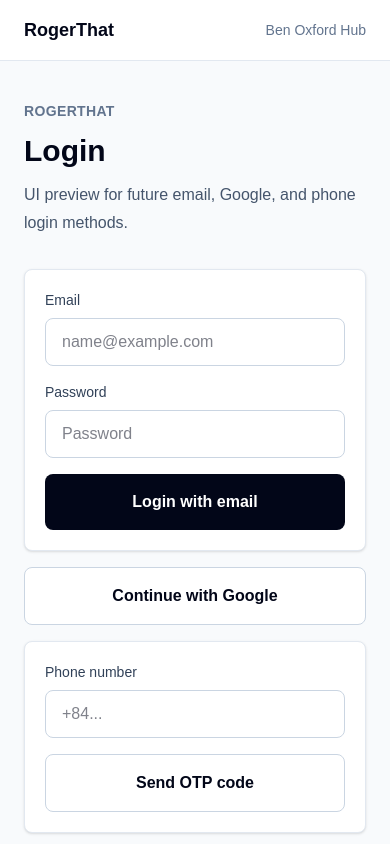
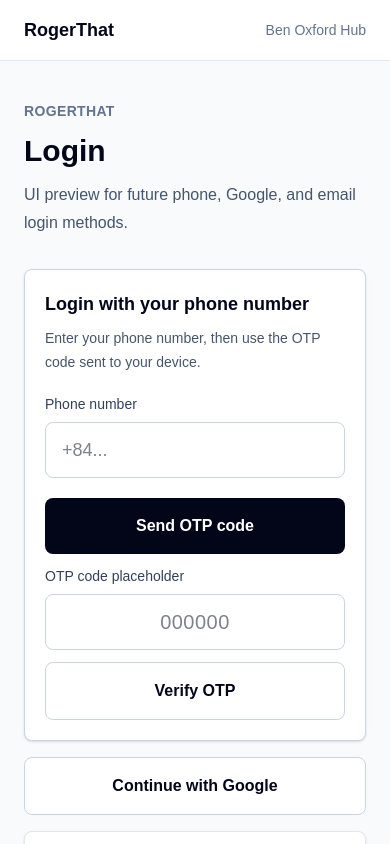
Before and after one commit to M3-AI-alt/rogerthat-app, a Next.js app: page /login in a window 390 px wide. Shown: the top 844 px of the page. Built offline with nearby package versions, Linux system fonts and the light colour scheme.

Commit message:
Step 4 fix: prioritize phone login for mobile users

```diff
--- a/src/app/login/page.tsx
+++ b/src/app/login/page.tsx
@@ -12,10 +12,53 @@
         </p>
         <h1 className="mt-3 text-3xl font-semibold text-slate-950">Login</h1>
         <p className="mt-3 text-base leading-7 text-slate-600">
-          UI preview for future email, Google, and phone login methods.
+          UI preview for future phone, Google, and email login methods.
         </p>
 
-        <div className="mt-8 grid gap-4 rounded-lg border border-slate-200 bg-white p-5 shadow-sm">
+        <div className="mt-8 grid gap-5 rounded-lg border border-slate-300 bg-white p-5 shadow-sm">
+          <div>
+            <p className="text-lg font-semibold text-slate-950">
+              Login with your phone number
+            </p>
+            <p className="mt-2 text-sm leading-6 text-slate-600">
+              Enter your phone number, then use the OTP code sent to your
+              device.
+            </p>
+          </div>
+          <label className="grid gap-2 text-sm font-medium text-slate-700">
+            Phone number
+            <input
+              className="min-h-14 rounded-lg border border-slate-300 px-4 text-lg text-slate-950"
+              placeholder="+84..."
+              type="tel"
+            />
+          </label>
+          <div className="grid gap-3">
+            <button className="min-h-14 rounded-lg bg-slate-950 px-5 py-4 text-base font-semibold text-white">
+              Send OTP code
+            </button>
+            <label className="grid gap-2 text-sm font-medium text-slate-700">
+              OTP code placeholder
+              <input
+                className="min-h-14 rounded-lg border border-slate-300 px-4 text-center text-xl tracking-wide text-slate-950"
+                placeholder="000000"
+                type="text"
+              />
+            </label>
+            <button className="min-h-14 rounded-lg border border-slate-300 bg-white px-5 py-4 text-base font-semibold text-slate-950">
+              Verify OTP
+            </button>
+          </div>
+        </div>
+
+        <button className="mt-4 min-h-14 w-full rounded-lg border border-slate-300 bg-white px-5 py-4 text-base font-semibold text-slate-950">
+          Continue with Google
+        </button>
+
+        <div className="mt-4 grid gap-4 rounded-lg border border-slate-200 bg-white p-5 shadow-sm">
+          <p className="text-base font-semibold text-slate-950">
+            Login with email and password
+          </p>
           <label className="grid gap-2 text-sm font-medium text-slate-700">
             Email
             <input
@@ -37,24 +80,6 @@
           </button>
         </div>
 
-        <button className="mt-4 min-h-14 w-full rounded-lg border border-slate-300 bg-white px-5 py-4 text-base font-semibold text-slate-950">
-          Continue with Google
-        </button>
-
-        <div className="mt-4 grid gap-4 rounded-lg border border-slate-200 bg-white p-5 shadow-sm">
-          <label className="grid gap-2 text-sm font-medium text-slate-700">
-            Phone number
-            <input
-              className="min-h-12 rounded-lg border border-slate-300 px-4 text-base text-slate-950"
-              placeholder="+84..."
-              type="tel"
-            />
-          </label>
-          <button className="min-h-14 rounded-lg border border-slate-300 bg-white px-5 py-4 text-base font-semibold text-slate-950">
-            Send OTP code
-          </button>
-        </div>
-
         <p className="mt-6 text-center text-sm text-slate-600">
           Need an account?{" "}
           <Link className="font-semibold text-slate-950" href={ROUTES.signup}>
```
